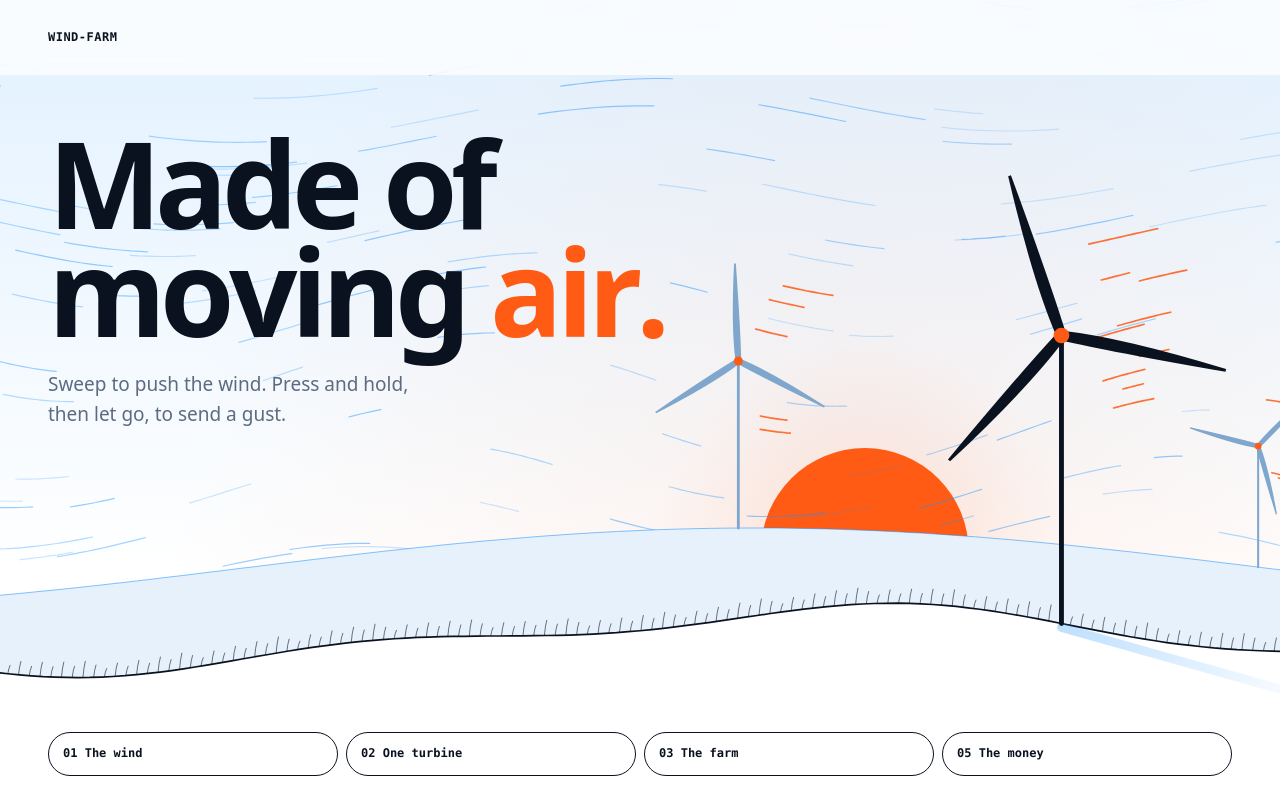
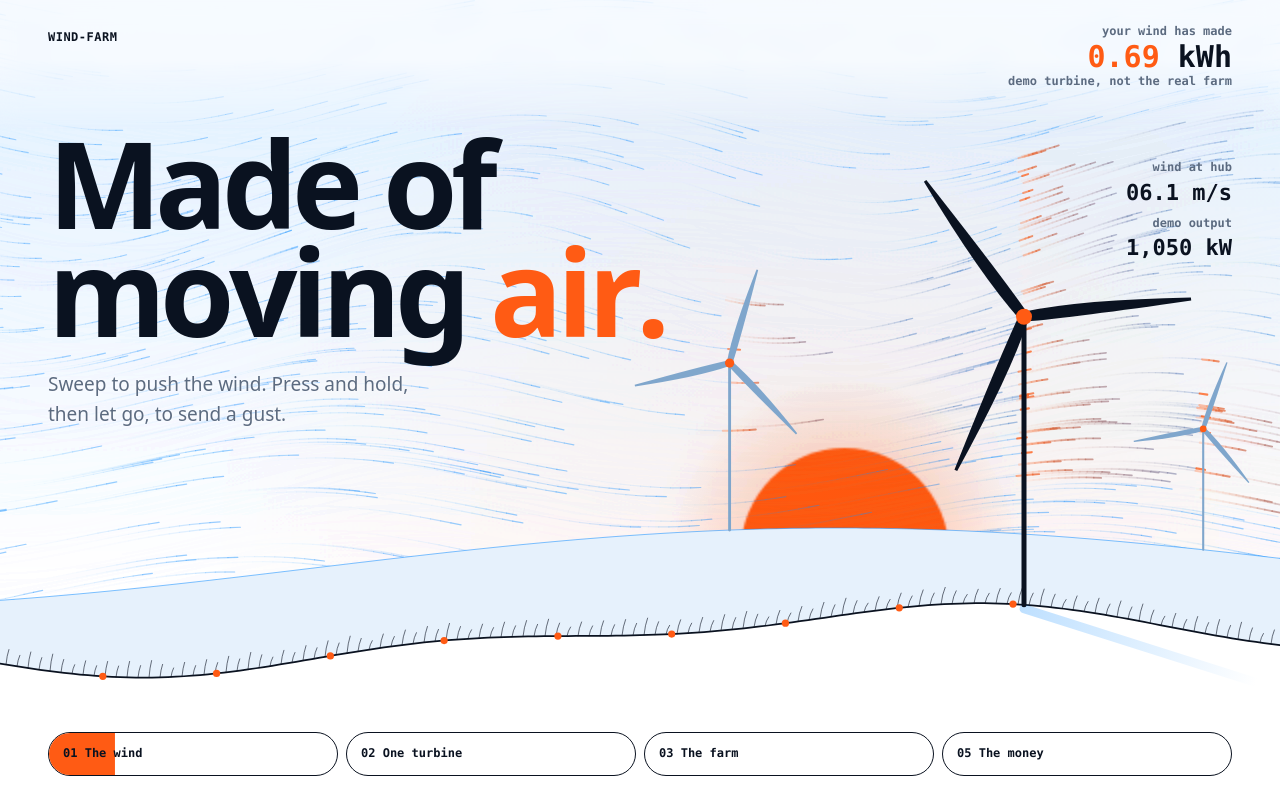
Before and after one commit to dylaan713/wind-farm-analysis, an Astro site in the folder site/: page / in a window 1280 px wide. Shown: the top 800 px of the page. Built offline with nearby package versions, Linux system fonts and the light colour scheme; Astro itself is replaced by a stand-in of ours; animation ran at ten frames a second; a web font is replaced by a local one.

Commit message:
feat(site): live first screen
Co-Authored-By: Claude Fable 5.2 <noreply@anthropic.com>

```diff
--- a/site/src/components/Hero.astro
+++ b/site/src/components/Hero.astro
@@ -40,8 +40,19 @@ const letters = (s: string) => [...s].map((ch) => (ch === ' ' ? ' ' : ch));
   </nav>
 </section>
 
+<script>
+  import { startHero } from '../scripts/hero';
+  const hero = document.querySelector<HTMLElement>('[data-hero]');
+  if (hero) startHero(hero);
+</script>
+
 <style>
   .hero { position: relative; height: 100svh; min-height: 540px; overflow: hidden; background: var(--ground); }
+  /* Sweeping sideways pushes the wind; vertical drags still scroll the page. A long press
+     charges a gust, so it must not select text or open the callout menu. */
+  .hero { touch-action: pan-y; user-select: none; -webkit-user-select: none; -webkit-touch-callout: none; }
+  /* Once the first live frame is painted the still drawing steps aside. */
+  :global(html.live) .still { visibility: hidden; }
   .scene { position: absolute; inset: 0; }
   .still { position: absolute; inset: 0; }
   .still.narrow { display: none; }
@@ -52,7 +63,9 @@ const letters = (s: string) => [...s].map((ch) => (ch === ' ' ? ' ' : ch));
   .line { display: block; }
   .line > span { display: inline-block; transform-origin: 50% 100%; will-change: transform; }
   .energy { color: var(--signal); }
-  .sub { margin-top: clamp(14px, 2vw, 26px); max-width: 34ch; color: var(--third); font-size: clamp(15px, 1.5vw, 19px); }
+  .sub { margin-top: clamp(14px, 2vw, 26px); max-width: 34ch; color: var(--third); font-size: clamp(15px, 1.5vw, 19px);
+    /* A soft ground-coloured halo keeps the line readable while air moves behind it. */
+    text-shadow: 0 0 10px var(--ground), 0 0 3px var(--ground); }
 
   .readouts {
     display: none; position: absolute; inset: clamp(96px, 20svh, 190px) 0 auto auto; margin: 0;
--- a/site/src/components/TopBar.astro
+++ b/site/src/components/TopBar.astro
@@ -16,9 +16,14 @@ import { site } from '../content/site';
     display: flex; justify-content: space-between; align-items: flex-start; gap: 12px;
     padding-block: clamp(12px, 2.2vw, 24px);
     pointer-events: none;
-    /* A light frosted backing so the bar stays readable over the chapters below. */
-    background: color-mix(in srgb, var(--ground) 78%, transparent);
+  }
+  /* A frosted backing so the bar stays readable over the chapters. It fades out at its
+     lower edge, so it never draws a hard line across the sky. */
+  .topbar::before {
+    content: ''; position: absolute; inset: 0 0 -18px 0; z-index: -1;
+    background: color-mix(in srgb, var(--ground) 70%, transparent);
     -webkit-backdrop-filter: blur(10px); backdrop-filter: blur(10px);
+    -webkit-mask-image: linear-gradient(#000 45%, transparent); mask-image: linear-gradient(#000 45%, transparent);
   }
   .name {
     pointer-events: auto; font-weight: 700; font-size: 12px; letter-spacing: 0.04em;
--- /dev/null
+++ b/site/src/lib/perf.ts
@@ -0,0 +1,16 @@
+/** Watches frame times. `push` returns true exactly once, when a full window of frames has averaged over the limit. */
+export function frameBudget(limitMs = 24, window = 90): { push(ms: number): boolean } {
+  const samples: number[] = [];
+  let sum = 0, tripped = false;
+  return {
+    push(ms: number): boolean {
+      const v = Math.min(ms, 100); // one long stall (a tab switch) is not a slow device
+      samples.push(v);
+      sum += v;
+      if (samples.length > window) sum -= samples.shift()!;
+      if (tripped || samples.length < window || sum / window <= limitMs) return false;
+      tripped = true;
+      return true;
+    },
+  };
+}
--- /dev/null
+++ b/site/src/scripts/hero.ts
@@ -0,0 +1,272 @@
+// The live first screen. All the numbers come from pure functions in src/lib; this file
+// only reads input, keeps time, and draws.
+import { addEnergy, chapterFill, demoPowerKw, particleCount, shownSpeed } from '../lib/demo';
+import { palette, rgb } from '../lib/palette';
+import { frameBudget } from '../lib/perf';
+import { backHill, frontHill, layout, type Scene, type TurbinePose } from '../lib/scene/layout';
+import { fireBurst, movePointer, stepState, wind, type WindState } from '../lib/wind/field';
+import { seedParticles, stepParticle, streakColour, type Particle } from '../lib/wind/particles';
+
+const TAU = Math.PI * 2;
+const rgba = (hex: string, a: number) => { const [r, g, b] = rgb(hex); return `rgba(${r},${g},${b},${a})`; };
+
+const HOLD_SECONDS = 0.9, HOLD_SLOP_PX = 10, MAX_DPR = 2;
+const TRAIL_FADE = 0.08, SKY_TINT = 0.13, TURBINE_EASE = 0.12, FULL_GLOW_KW = 10200;
+
+interface Rotor { pose: TurbinePose; angle: number; ms: number }
+
+export function startHero(root: HTMLElement): () => void {
+  const sceneEl = root.querySelector<HTMLElement>('[data-scene]');
+  const motion = window.matchMedia('(prefers-reduced-motion: reduce)');
+  if (!sceneEl) return () => {};
+
+  let stopRun: (() => void) | null = null;
+  const sync = () => {
+    if (motion.matches) { stopRun?.(); stopRun = null; } else if (!stopRun) stopRun = run(root, sceneEl);
+  };
+  motion.addEventListener('change', sync);
+  sync();
+  return () => { motion.removeEventListener('change', sync); stopRun?.(); stopRun = null; };
+}
+
+function run(root: HTMLElement, sceneEl: HTMLElement): () => void {
+  const html = document.documentElement;
+  const air = document.createElement('canvas'), land = document.createElement('canvas'), bg = document.createElement('canvas');
+  for (const c of [air, land]) { c.setAttribute('aria-hidden', 'true'); sceneEl.appendChild(c); }
+  const xa = air.getContext('2d')!, xl = land.getContext('2d')!, xb = bg.getContext('2d')!;
+
+  const meterEl = document.querySelector<HTMLElement>('[data-meter-value]');
+  const windEl = root.querySelector<HTMLElement>('[data-read-wind]');
+  const outEl = root.querySelector<HTMLElement>('[data-read-output]');
+  const fills = [...root.querySelectorAll<HTMLElement>('[data-chip-fill]')];
+  const shown = { meter: '', wind: '', out: '', fills: ['', '', '', ''] };
+
+  let scene: Scene = layout(1, 1), W = 1, H = 1, dpr = 1;
+  let state: WindState = { t: 0, w: 1, s: 1, pointer: { x: 0, y: 0, vx: 0, vy: 0, active: false }, bursts: [] };
+  let particles: Particle[] = [], rotors: Rotor[] = [];
+  let kwh = 0, totalKw = 0, pulse = 0, charge = 0;
+  let downId: number | null = null, holding = false, downX = 0, downY = 0;
+  let inView = true, visible = document.visibilityState !== 'hidden', raf = 0, last = 0, painted = false, halved = false;
+  const budget = frameBudget();
+  const running = () => inView && visible;
+
+  function size() {
+    const r = root.getBoundingClientRect();
+    W = Math.max(1, r.width); H = Math.max(1, r.height); dpr = Math.min(window.devicePixelRatio || 1, MAX_DPR);
+    for (const c of [air, land]) { c.width = Math.round(W * dpr); c.height = Math.round(H * dpr); }
+    xa.setTransform(dpr, 0, 0, dpr, 0, 0); xl.setTransform(dpr, 0, 0, dpr, 0, 0);
+    scene = layout(W, H);
+    state = { ...state, w: W, s: scene.s };
+    rotors = scene.turbines.map((pose, i) => ({ pose, angle: rotors[i]?.angle ?? i * 1.7, ms: rotors[i]?.ms ?? 7 }));
+    const want = Math.round(particleCount(W) / (halved ? 2 : 1));
+    if (particles.length !== want) particles = seedParticles(want, W, H, Math.random);
+
+    // The still part of the sky, painted once at half resolution and reused every frame.
+    bg.width = Math.max(1, Math.round((W * dpr) / 2)); bg.height = Math.max(1, Math.round((H * dpr) / 2));
+    xb.setTransform(bg.width / W, 0, 0, bg.height / H, 0, 0);
+    xb.fillStyle = palette.ground; xb.fillRect(0, 0, W, H);
+    const sky = xb.createLinearGradient(0, 0, 0, H * 0.72);
+    sky.addColorStop(0, rgba(palette.air, SKY_TINT)); sky.addColorStop(1, rgba(palette.air, 0));
+    xb.fillStyle = sky; xb.fillRect(0, 0, W, H);
+    const { sun } = scene, halo = xb.createRadialGradient(sun.x, sun.y, 0, sun.x, sun.y, Math.max(W, H) * 0.5);
+    halo.addColorStop(0, rgba(palette.signal, 0.2)); halo.addColorStop(0.3, rgba(palette.signal, 0.05)); halo.addColorStop(1, rgba(palette.signal, 0));
+    xb.fillStyle = halo; xb.fillRect(0, 0, W, H);
+    xb.fillStyle = palette.signal; xb.beginPath(); xb.arc(sun.x, sun.y, sun.r, 0, TAU); xb.fill();
+    xa.drawImage(bg, 0, 0, W, H);
+  }
+
+  // ---- input -------------------------------------------------------------
+  const at = (e: PointerEvent): [number, number] => { const r = root.getBoundingClientRect(); return [e.clientX - r.left, e.clientY - r.top]; };
+  const endHold = () => { holding = false; charge = 0; };
+  const letGo = (e: PointerEvent) => {
+    if (e.pointerId !== downId) return;
+    downId = null;
+    if (e.pointerType !== 'mouse') state = { ...state, pointer: { ...state.pointer, active: false } };
+  };
+
+  const onDown = (e: PointerEvent) => {
+    if (downId !== null) return; // a second finger is ignored
+    const [x, y] = at(e);
+    downId = e.pointerId; holding = true; charge = 0; downX = x; downY = y;
+    state = { ...state, pointer: { x, y, vx: 0, vy: 0, active: true } };
+  };
+  const onMove = (e: PointerEvent) => {
+    if (downId !== null && e.pointerId !== downId) return;
+    if (downId === null && e.pointerType !== 'mouse') return;
+    const [x, y] = at(e);
+    if (holding && Math.hypot(x - downX, y - downY) > HOLD_SLOP_PX) endHold();
+    state = { ...state, pointer: movePointer(state.pointer, x, y) };
+  };
+  const onUp = (e: PointerEvent) => {
+    if (e.pointerId !== downId) return;
+    if (holding) state = fireBurst(state, charge);
+    endHold(); letGo(e);
+  };
+  const onCancel = (e: PointerEvent) => { if (e.pointerId === downId) { endHold(); letGo(e); } };
+  const onLeave = (e: PointerEvent) => {
+    if (downId !== null && e.pointerId !== downId) return;
+    endHold(); downId = null;
+    state = { ...state, pointer: { ...state.pointer, active: false } };
+  };
+  const onMenu = (e: Event) => e.preventDefault();
+
+  // Scrolling is a gust too: the page moving under the finger pushes the air.
+  let lastScroll = window.scrollY;
+  const onScroll = () => {
+    const dy = window.scrollY - lastScroll; lastScroll = window.scrollY;
+    if (downId !== null || !running()) return;
+    const push = Math.max(-40, Math.min(40, dy * 0.35));
+    const p = state.pointer;
+    state = { ...state, pointer: { x: W / 2, y: H * 0.4, vx: p.vx * 0.6 + push * 0.4, vy: 0, active: true } };
+  };
+
+  // ---- drawing -----------------------------------------------------------
+  function hill(fn: (x: number, h: number) => number, fill: string, stroke: string, lw: number) {
+    xl.beginPath(); xl.moveTo(0, H);
+    for (let x = 0; x <= W; x += 8) xl.lineTo(x, fn(x, H));
+    xl.lineTo(W, fn(W, H)); xl.lineTo(W, H); xl.closePath(); xl.fillStyle = fill; xl.fill();
+    xl.beginPath();
+    for (let x = 0; x <= W; x += 8) { if (x) xl.lineTo(x, fn(x, H)); else xl.moveTo(x, fn(x, H)); }
+    xl.lineTo(W, fn(W, H)); xl.strokeStyle = stroke; xl.lineWidth = lw; xl.stroke();
+  }
+
+  function turbine(r: Rotor, colour: string, k: number): number {
+    const { pose: t } = r, [u, v] = wind(t.baseX, t.hubY, state), target = shownSpeed(u, v);
+    r.ms += (target - r.ms) * (1 - (1 - TURBINE_EASE) ** k);
+    r.angle += ((Math.min(r.ms, 20) * 0.0075) / Math.sqrt(t.scale)) * k;
+    xl.strokeStyle = colour; xl.lineWidth = 5 * t.scale; xl.lineCap = 'round';
+    xl.beginPath(); xl.moveTo(t.baseX, t.baseY); xl.lineTo(t.baseX, t.hubY); xl.stroke();
+    xl.fillStyle = colour;
+    for (let i = 0; i < 3; i++) {
+      xl.save(); xl.translate(t.baseX, t.hubY); xl.rotate(r.angle + (i * TAU) / 3);
+      const R = t.radius, w = t.scale;
+      xl.beginPath(); xl.moveTo(0, -5 * w); xl.quadraticCurveTo(R * 0.35, -11 * w, R, -1.5 * w);
+      xl.lineTo(R, 1.5 * w); xl.quadraticCurveTo(R * 0.3, 6 * w, 0, 5 * w); xl.closePath(); xl.fill(); xl.restore();
+    }
+    xl.fillStyle = palette.signal; xl.beginPath(); xl.arc(t.baseX, t.hubY, 8 * t.scale, 0, TAU); xl.fill();
+    return demoPowerKw(r.ms);
+  }
+
+  function draw(dt: number) {
+    const k = dt * 60;
+
+    // Air: fade the last frame toward the still sky, then draw each particle's new streak.
+    xa.globalAlpha = 1 - (1 - TRAIL_FADE) ** k; xa.drawImage(bg, 0, 0, W, H); xa.globalAlpha = 1; xa.lineCap = 'round';
+    for (let i = 0; i < particles.length; i++) {
+      const before = particles[i]!, { p, from } = stepParticle(before, state, scene, dt, Math.random);
+      particles[i] = p;
+      const c = streakColour(p.e, Math.hypot(p.x - from[0], p.y - from[1]) / (1.7 * k || 1));
+      xa.strokeStyle = `rgba(${c.r},${c.g},${c.b},${c.a})`; xa.lineWidth = c.width;
+      xa.beginPath(); xa.moveTo(from[0], from[1]); xa.lineTo(p.x, p.y); xa.stroke();
+    }
+
+    xl.clearRect(0, 0, W, H);
+    // The sun answers the farm: more output, more glow.
+    const { sun } = scene, glow = Math.min(1, totalKw / FULL_GLOW_KW), gr = sun.r * (1.5 + 1.6 * glow);
+    const g = xl.createRadialGradient(sun.x, sun.y, sun.r * 0.9, sun.x, sun.y, gr);
+    g.addColorStop(0, rgba(palette.signal, 0.1 + 0.38 * glow)); g.addColorStop(1, rgba(palette.signal, 0));
+    xl.fillStyle = g; xl.beginPath(); xl.arc(sun.x, sun.y, gr, 0, TAU); xl.fill();
+    for (const b of state.bursts) {
+      xl.strokeStyle = rgba(palette.air, 0.35 * Math.max(0, 1 - b.r / (1.1 * W))); xl.lineWidth = 2;
+      xl.beginPath(); xl.arc(b.x, b.y, b.r, 0, TAU); xl.stroke();
+    }
+
+    const [near, farA, farB] = rotors as [Rotor, Rotor, Rotor];
+    hill(backHill, palette.surface, rgba(palette.air, 0.55), 1);
+    let total = turbine(farA, palette.farTurbine, k) + turbine(farB, palette.farTurbine, k);
+    hill(frontHill, palette.ground, palette.ink, 1.75);
+
+    // Warm light, cool shadow: the near turbine's shadow falls away from the sun, in the air colour.
+    const n = near.pose, sx = n.baseX + (n.baseX - sun.x) * 1.3, sy = n.baseY + Math.min(W * 0.3, 260) * 0.3;
+    const shade = xl.createLinearGradient(n.baseX, n.baseY, sx, sy);
+    shade.addColorStop(0, rgba(palette.air, 0.28)); shade.addColorStop(1, rgba(palette.air, 0));
+    xl.strokeStyle = shade; xl.lineWidth = 9; xl.lineCap = 'round';
+    xl.beginPath(); xl.moveTo(n.baseX, n.baseY + 4); xl.lineTo(sx, sy); xl.stroke();
+
+    // Grass on the ridge bends with the air above it.
+    xl.strokeStyle = rgba(palette.ink, 0.6); xl.lineWidth = 1; xl.beginPath();
+    for (let x = 6; x < W; x += 11) {
+      const y = frontHill(x, H), [u] = wind(x, y - 30, state), len = 9 + ((x * 7) % 9), lean = Math.max(-14, Math.min(14, (u - 1.55) * 5 + 2.5));
+      xl.moveTo(x, y); xl.quadraticCurveTo(x + lean * 0.3, y - len * 0.6, x + lean, y - len);
+    }
+    xl.stroke();
+
+    total += turbine(near, palette.ink, k);
+    totalKw = total;
+
+    // Energy leaves the turbine along the ground, faster when there is more of it.
+    pulse += dt * (40 + total * 0.09); xl.fillStyle = palette.signal;
+    for (let i = 0; i < 9; i++) {
+      const x = n.baseX - ((pulse + (i * n.baseX) / 9) % n.baseX);
+      xl.beginPath(); xl.arc(x, frontHill(x, H), 3.6, 0, TAU); xl.fill();
+    }
+
+    if (holding) {
+      const { x, y } = state.pointer;
+      xl.strokeStyle = rgba(palette.air, 0.35); xl.lineWidth = 1; xl.beginPath(); xl.arc(x, y, 26, 0, TAU); xl.stroke();
+      xl.strokeStyle = rgba(palette.signal, 0.9); xl.lineWidth = 3; xl.lineCap = 'round';
+      xl.beginPath(); xl.arc(x, y, 26, -Math.PI / 2, -Math.PI / 2 + TAU * charge); xl.stroke();
+    }
+  }
+
+  function write() {
+    const set = (el: HTMLElement | null, key: 'meter' | 'wind' | 'out', text: string) => {
+      if (el && shown[key] !== text) { shown[key] = text; el.textContent = text; }
+    };
+    set(meterEl, 'meter', kwh.toFixed(2));
+    set(windEl, 'wind', `${(rotors[0]?.ms ?? 0).toFixed(1).padStart(4, '0')} m/s`);
+    set(outEl, 'out', `${(Math.round(totalKw / 10) * 10).toLocaleString('en-US')} kW`);
+    chapterFill(kwh).forEach((f, i) => {
+      const t = `scaleX(${f.toFixed(3)})`, el = fills[i];
+      if (el && shown.fills[i] !== t) { shown.fills[i] = t; el.style.transform = t; }
+    });
+  }
+
+  function frame(now: number) {
+    raf = 0;
+    if (!running()) return;
+    const elapsed = last ? now - last : 16.7; last = now;
+    const dt = Math.min(0.05, elapsed / 1000);
+    if (!halved && budget.push(elapsed)) { halved = true; particles = particles.slice(0, Math.ceil(particles.length / 2)); }
+
+    if (holding) charge = Math.min(1, charge + dt / HOLD_SECONDS);
+    state = stepState(state, dt);
+    draw(dt);
+    kwh = addEnergy(kwh, totalKw, dt);
+    write();
+    if (!painted) { painted = true; html.classList.add('live'); }
+    raf = requestAnimationFrame(frame);
+  }
+  const wake = () => { if (running() && !raf) { last = 0; raf = requestAnimationFrame(frame); } };
+
+  // ---- lifecycle ---------------------------------------------------------
+  const io = new IntersectionObserver((es) => { inView = es[0]?.isIntersecting ?? true; wake(); }, { threshold: 0.05 });
+  const ro = new ResizeObserver(() => size());
+  const onVisibility = () => { visible = document.visibilityState !== 'hidden'; wake(); };
+
+  size(); io.observe(root); ro.observe(root);
+  document.addEventListener('visibilitychange', onVisibility);
+  window.addEventListener('scroll', onScroll, { passive: true });
+  root.addEventListener('pointerdown', onDown); root.addEventListener('pointermove', onMove);
+  root.addEventListener('pointerup', onUp); root.addEventListener('pointercancel', onCancel);
+  root.addEventListener('pointerleave', onLeave); root.addEventListener('contextmenu', onMenu);
+  wake();
+
+  if (new URLSearchParams(location.search).has('debug')) {
+    (window as unknown as { __hero: unknown }).__hero = {
+      state: () => ({ kwh, particles: particles.length, speedMs: rotors[0]?.ms ?? 0, bursts: state.bursts.length, running: running(), pointerX: state.pointer.x, charge }),
+      nearHub: () => { const r = root.getBoundingClientRect(), t = scene.turbines[0]!; return { x: r.left + t.baseX, y: r.top + t.hubY }; },
+    };
+  }
+
+  return () => {
+    cancelAnimationFrame(raf); io.disconnect(); ro.disconnect();
+    document.removeEventListener('visibilitychange', onVisibility);
+    window.removeEventListener('scroll', onScroll);
+    root.removeEventListener('pointerdown', onDown); root.removeEventListener('pointermove', onMove);
+    root.removeEventListener('pointerup', onUp); root.removeEventListener('pointercancel', onCancel);
+    root.removeEventListener('pointerleave', onLeave); root.removeEventListener('contextmenu', onMenu);
+    air.remove(); land.remove(); html.classList.remove('live');
+    delete (window as unknown as { __hero?: unknown }).__hero;
+  };
+}
```
Also changed, not shown: site/e2e/hero.spec.ts (added, +179 -0 lines), site/src/lib/perf.test.ts (added, +20 -0 lines).
